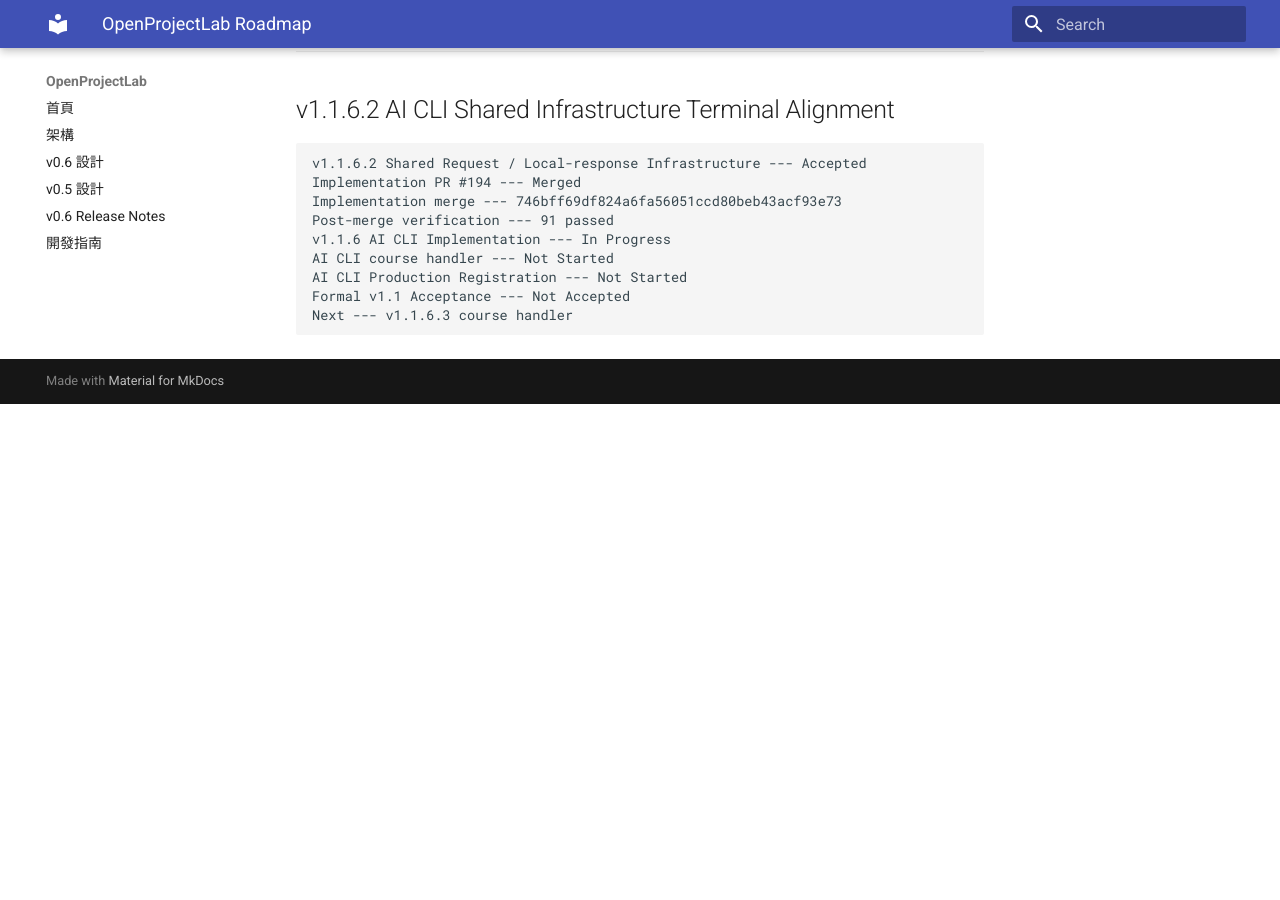
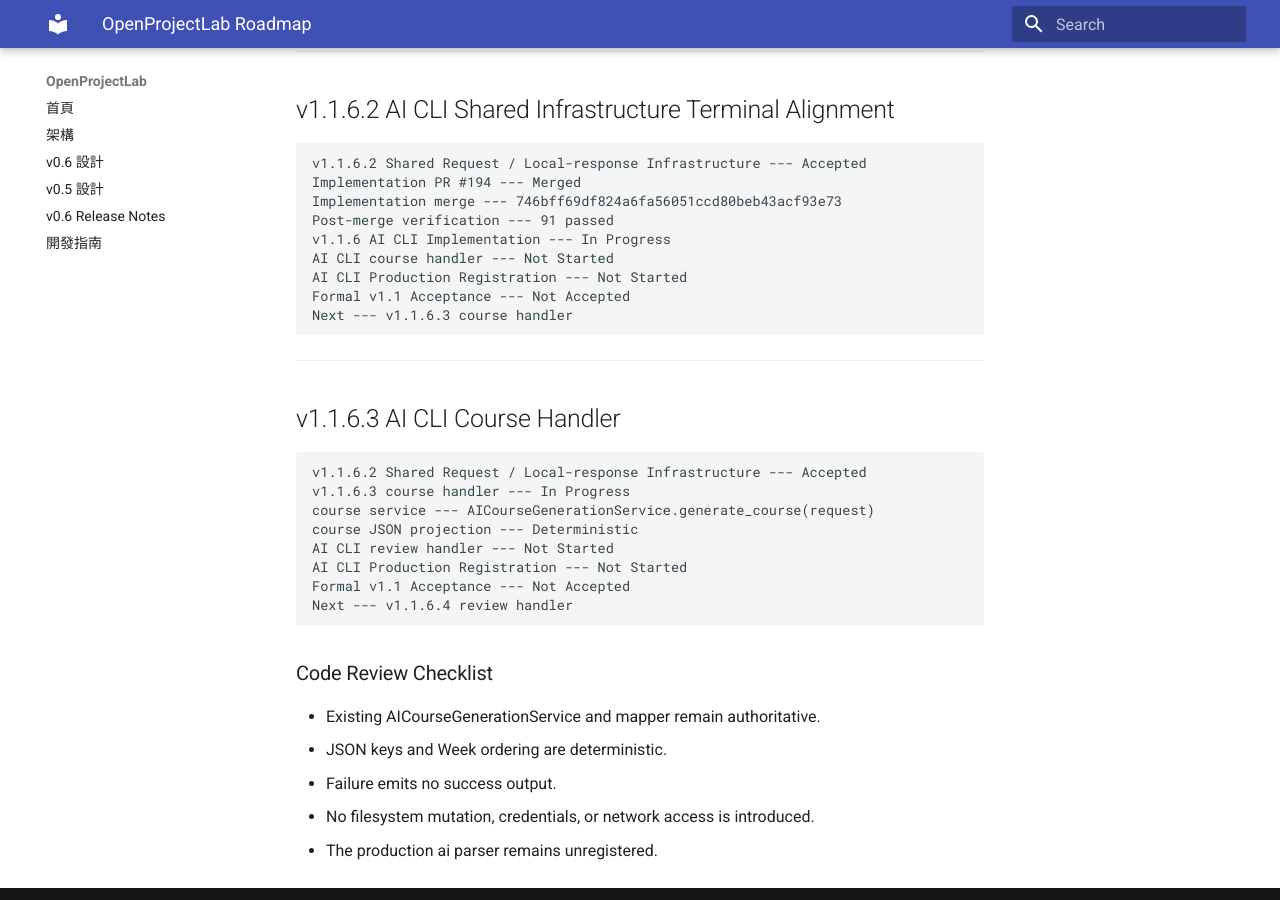
Before and after one commit to khwang1964/OpenProjectLab, an MkDocs documentation site: the page built from docs/roadmap.md, in a window 1280 px wide and 900 px high, scrolled down 44646 px. Built offline with MkDocs 1.6.1 and Material for MkDocs 9.7.7, drawn with Linux system fonts in a browser that asks for light colours; before the commit the page ends 45050 px from its top, so only the background shows below that.

Commit message:
feat: add AI CLI course handler (#196)

```diff
--- a/docs/roadmap.md
+++ b/docs/roadmap.md
@@ -2052,3 +2052,24 @@ Next --- v1.1.6 AI CLI Implementation
     AI CLI Production Registration --- Not Started
     Formal v1.1 Acceptance --- Not Accepted
     Next --- v1.1.6.3 course handler
+
+------------------------------------------------------------------------
+
+## v1.1.6.3 AI CLI Course Handler
+
+    v1.1.6.2 Shared Request / Local-response Infrastructure --- Accepted
+    v1.1.6.3 course handler --- In Progress
+    course service --- AICourseGenerationService.generate_course(request)
+    course JSON projection --- Deterministic
+    AI CLI review handler --- Not Started
+    AI CLI Production Registration --- Not Started
+    Formal v1.1 Acceptance --- Not Accepted
+    Next --- v1.1.6.4 review handler
+
+### Code Review Checklist
+
+- Existing AICourseGenerationService and mapper remain authoritative.
+- JSON keys and Week ordering are deterministic.
+- Failure emits no success output.
+- No filesystem mutation, credentials, or network access is introduced.
+- The production ai parser remains unregistered.
```
Also changed, not shown: CHANGELOG.md (+21 -0 lines), docs/HISTORY.md (+21 -0 lines), docs/releases/v1.1-ai-cli-implementation.md (+21 -0 lines), 2 other files.
